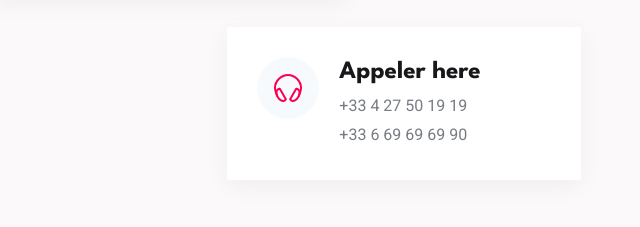
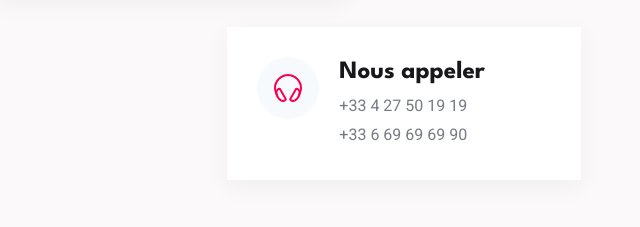
Before and after one commit to Lidency/lidency, a plain HTML site: page index.html in a window 1280 px wide. Shown: the part 8546-8773 px from the top of the page, 236-876 px from the left. Drawn offline with nearby package versions, Linux system fonts and the light colour scheme.

Commit message:
update language

```diff
--- a/index.html
+++ b/index.html
@@ -909,7 +909,7 @@
                   </div>
 
                   <div class="card-content">
-                    <h3 class="h3 card-title">Appeler here</h3>
+                    <h3 class="h3 card-title">Nous appeler</h3>
 
                     <a href="#tel:+33758916877" class="card-link"
                       >+33 4 27 50 19 19</a
```
